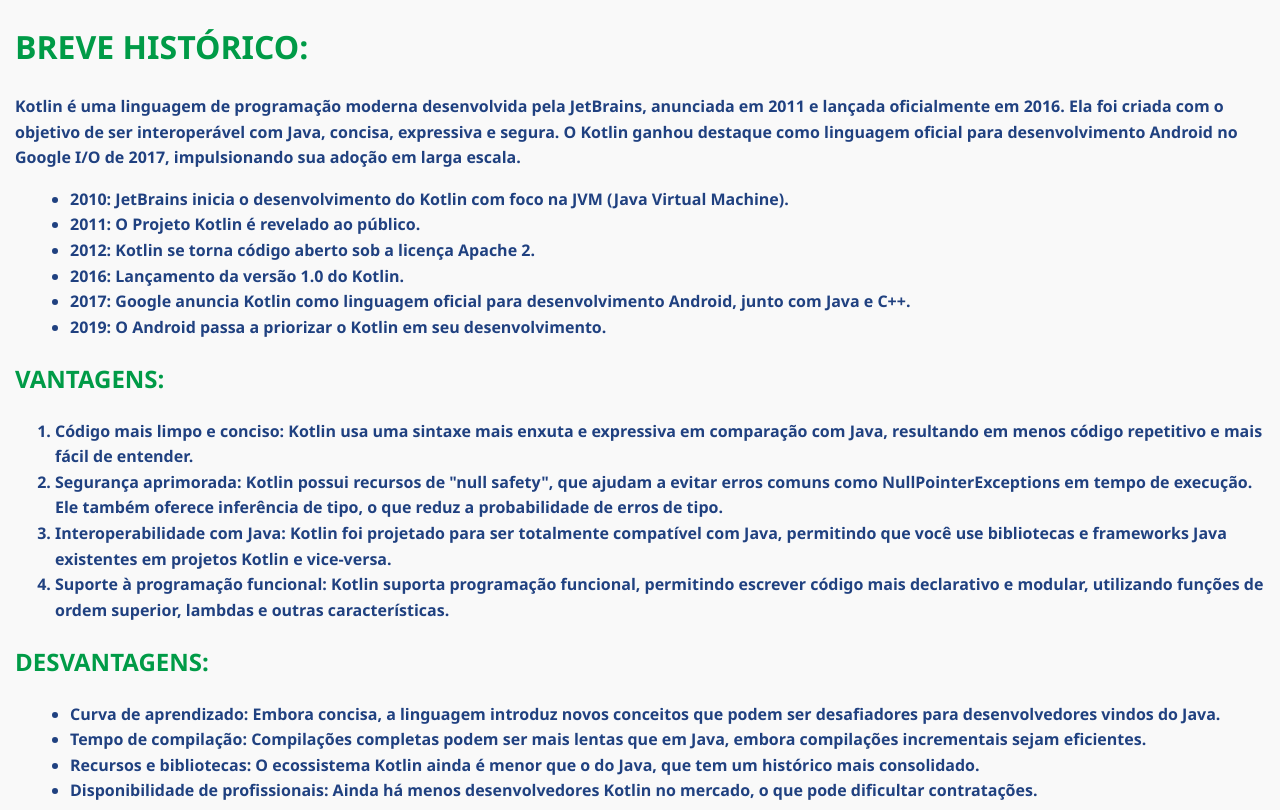
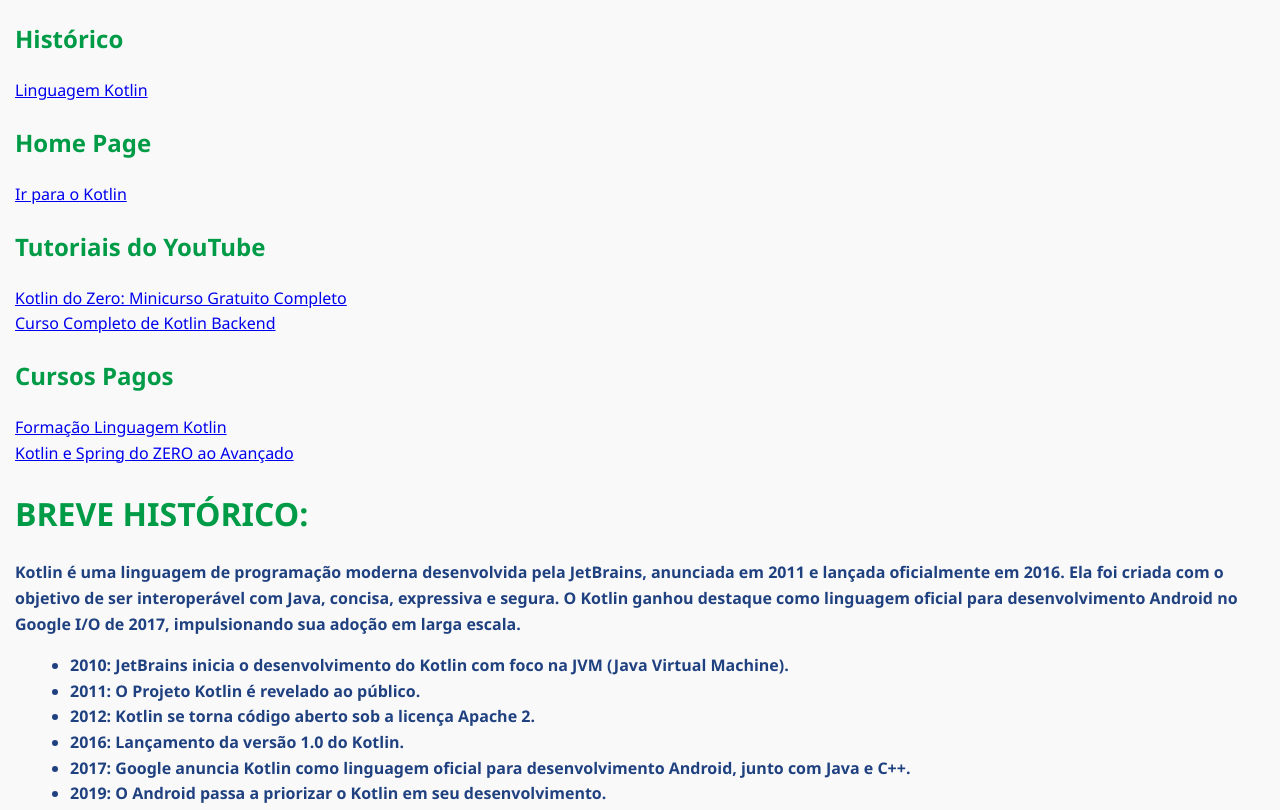
Before and after one commit to prof-freedson/enciclopedias-linguagens, a plain HTML site: page kotlin.html in a window 1280 px wide. Shown: the top 810 px of the page. Drawn offline with Linux system fonts and the light colour scheme.

Commit message:
links adicionados

```diff
--- a/kotlin.html
+++ b/kotlin.html
@@ -31,6 +31,19 @@
   </style>
 </head>
 <body>
+
+<h2>Histórico</h2>
+    <!-- Kotlin --><a href="/kotlin.html">Linguagem Kotlin</a><br>
+    <h2>Home Page</h2>
+    <a href="https://kotlinlang.org/">Ir para o Kotlin</a><br>
+    <h2>Tutoriais do YouTube</h2>
+    <a href="https://www.youtube.com/playlist?list=PL18bbNo7xuh-H0OW_rwyTP143QiAC00AO">Kotlin do Zero: Minicurso Gratuito Completo</a><br>
+    <a href="https://www.youtube.com/playlist?list=PLRHt7FXZbVCSExTvJ6_qTrt_K8NsL0l6N">Curso Completo de Kotlin Backend</a><br>
+    <h2>Cursos Pagos</h2>
+    <a href="https://www.alura.com.br/formacao-kotlin?utm_term=&utm_campaign=%5BSearch%5D+%5BPerformance%5D+%5BCursos%5D+DSA+-+FormaC3%A7%C3%B5es&utm_source=google&utm_medium=cpc&campaign_id=21045490451_158851964763_691754664154&utm_id=21045490451_158851964763_691754664154&hsa_acc=7964138385&hsa_cam=%5BSearch%5D+%5BPerformance%5D+%5BCursos%5D+DSA+-+Forma%C3%A7%C3%B5es&hsa_grp=158851964763&hsa_ad=691754664154&hsa_src=g&hsa_tgt=dsa-2276348409543&hsa_kw=&hsa_mt=&hsa_net=google&hsa_ver=3&gad_source=1&gad_campaignid=21045490451&gbraid=0AAAAADpqZIDcXxozPwmm4W3TsUZg1O-RG&gclid=CjwKCAjwg7PDBhBxEiwAf1CVuyD2Aq7o7WXEXE_rWvIM2Vi3c2J_rC_hJH_w0UhcK8do14Q0pZE8VBoCYYMQAvD_BwE">Formação Linguagem Kotlin</a><br>
+    <a href="https://www.udemy.com/course/kotlin-spring/?utm_source=adwords&utm_medium=udemyads&utm_campaign=MX_FF-CONV_BR_Search-NB_DSA_Beta_la.PT_Google&campaigntype=Search&portfolio=Brazil&language=PT&product=Course&test=&audience=DSA&topic=&priority=Beta&funnel=Conversion&utm_content=&utm_term=_._ag_164619374106_._ad_706585633334_._kw__._de_c_._dm__._pl__._ti_dsa-2328541782635_._li_1001561_._pd__._&matchtype=&gad_source=1&gad_campaignid=21497093485&gbraid=0AAAAADROdO112j3LXEiWzyq-IzIafpaze&gclid=CjwKCAjwg7PDBhBxEiwAf1CVuzkz9x1rrdlJW0-MxGFa5nCy5seKcZ6XelBbVcPDmUuhqa375o0QwRoCyJgQAvD_BwE&couponCode=PMNVD2025">Kotlin e Spring do ZERO ao Avançado</a>
+
+
 
   <h1>BREVE HISTÓRICO:</h1>
 
```
Also changed, not shown: index.html (+1 -10 lines).
